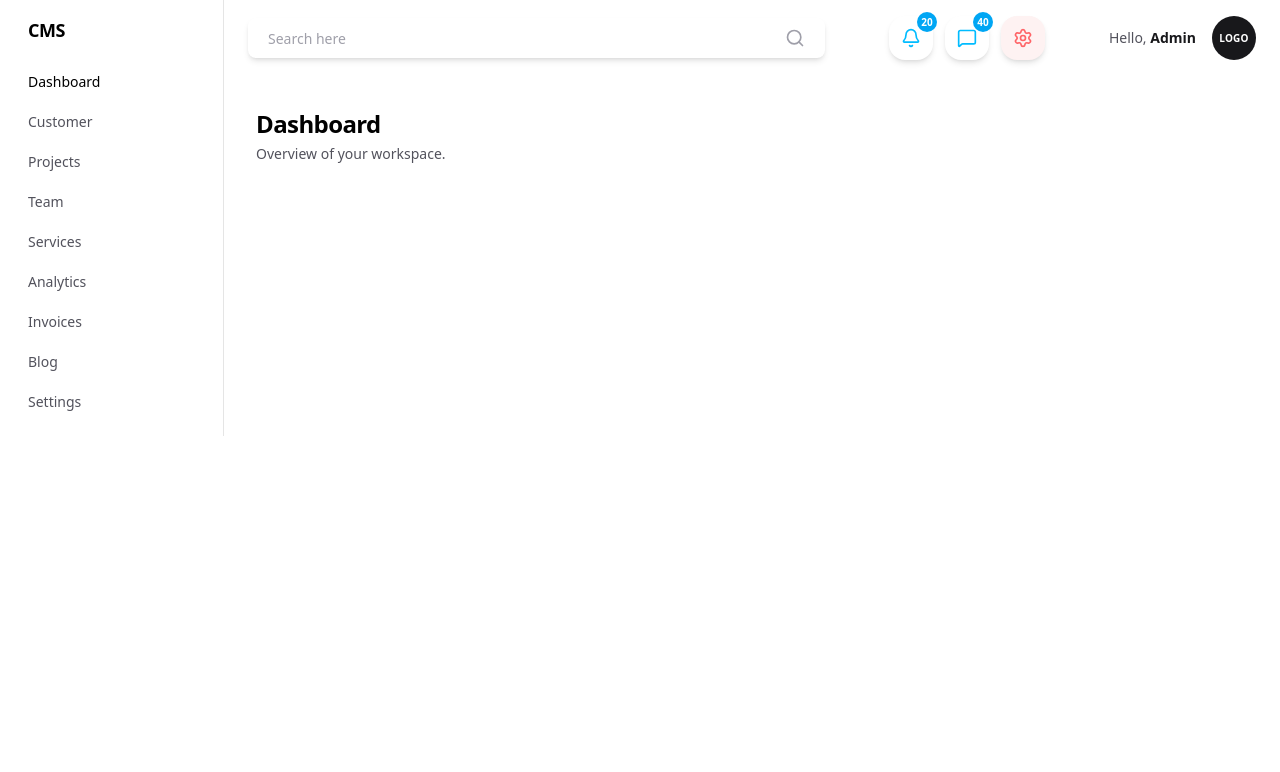
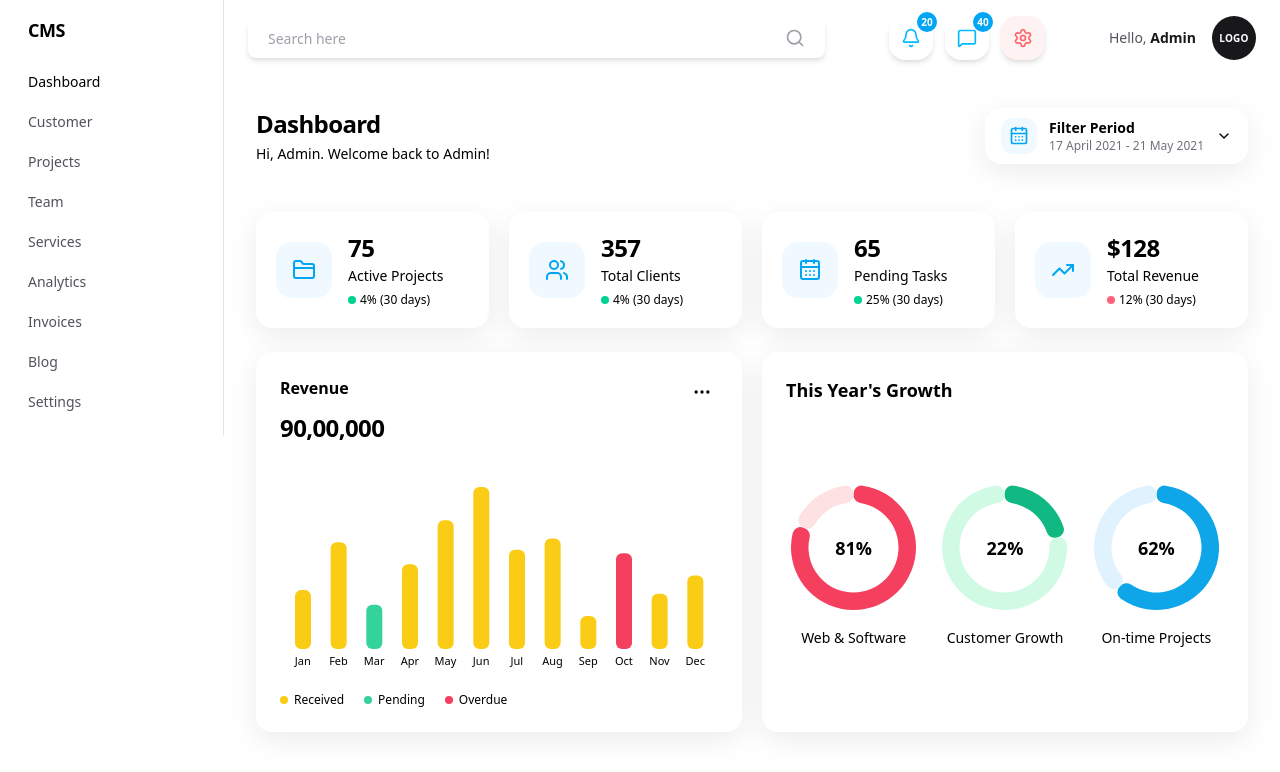
Before and after one commit to GoingGeniusGroup/CMS, a Next.js app: page /dashboard in a window 1280 px wide. Shown: the top 772 px of the page. Built offline with nearby package versions, Linux system fonts and the light colour scheme.

Commit message:
Dashboard Page - 2882

```diff
--- a/app/(app)/dashboard/page.tsx
+++ b/app/(app)/dashboard/page.tsx
@@ -1,9 +1,341 @@
+"use client";
+
+import { useState } from "react";
+import {
+  Bar,
+  BarChart,
+  Cell,
+  Pie,
+  PieChart,
+  ResponsiveContainer,
+  Tooltip,
+  XAxis,
+} from "recharts";
+import {
+  CalendarDays,
+  ChevronDown,
+  Download,
+  Eye,
+  FolderClosed,
+  MoreHorizontal,
+  Trash2,
+  TrendingUp,
+  Users,
+} from "lucide-react";
 import { PageHeader } from "@/components/PageHeader";
+
+type RevenueDatum = {
+  month: string;
+  value: number;
+  status: "received" | "pending" | "overdue";
+  badge?: string;
+};
+
+const revenueData: RevenueDatum[] = [
+  { month: "Jan", value: 32, status: "received" },
+  { month: "Feb", value: 58, status: "received", badge: "12k" },
+  { month: "Mar", value: 24, status: "pending" },
+  { month: "Apr", value: 46, status: "received" },
+  { month: "May", value: 70, status: "received" },
+  { month: "Jun", value: 88, status: "received", badge: "47k" },
+  { month: "Jul", value: 54, status: "received" },
+  { month: "Aug", value: 60, status: "received" },
+  { month: "Sep", value: 18, status: "received" },
+  { month: "Oct", value: 52, status: "overdue", badge: "27k" },
+  { month: "Nov", value: 30, status: "received" },
+  { month: "Dec", value: 40, status: "received" },
+];
+
+const statusColors: Record<RevenueDatum["status"], string> = {
+  received: "#facc15",
+  pending: "#34d399",
+  overdue: "#f43f5e",
+};
+
+const growthData = [
+  { label: "Web & Software", value: 81, color: "#f43f5e", track: "#fee2e2" },
+  { label: "Customer Growth", value: 22, color: "#10b981", track: "#d1fae5" },
+  { label: "On-time Projects", value: 62, color: "#0ea5e9", track: "#e0f2fe" },
+];
+
+const stats = [
+  {
+    icon: FolderClosed,
+    value: "75",
+    label: "Active Projects",
+    delta: "4% (30 days)",
+    up: true,
+  },
+  {
+    icon: Users,
+    value: "357",
+    label: "Total Clients",
+    delta: "4% (30 days)",
+    up: true,
+  },
+  {
+    icon: CalendarDays,
+    value: "65",
+    label: "Pending Tasks",
+    delta: "25% (30 days)",
+    up: true,
+  },
+  {
+    icon: TrendingUp,
+    value: "$128",
+    label: "Total Revenue",
+    delta: "12% (30 days)",
+    up: false,
+  },
+];
 
 export default function DashboardPage() {
   return (
-    <>
-      <PageHeader title="Dashboard" description="Overview of your workspace." />
-    </>
+    <div className="space-y-6">
+      <div className="flex flex-wrap items-start justify-between gap-4">
+        <PageHeader title="Dashboard" description="Hi, Admin. Welcome back to Admin!" />
+        <FilterPeriod />
+      </div>
+
+      <section className="grid grid-cols-1 gap-5 sm:grid-cols-2 xl:grid-cols-4">
+        {stats.map((stat) => (
+          <StatCard key={stat.label} {...stat} />
+        ))}
+      </section>
+
+      <section className="grid grid-cols-1 gap-5 lg:grid-cols-2">
+        <RevenueCard />
+        <GrowthCard />
+      </section>
+    </div>
   );
 }
+
+function FilterPeriod() {
+  return (
+    <button
+      type="button"
+      className="flex items-center gap-3 rounded-2xl bg-white px-4 py-2.5 text-left shadow-[0_8px_30px_rgba(0,0,0,0.08)] transition-shadow hover:shadow-[0_8px_30px_rgba(0,0,0,0.14)]"
+    >
+      <span className="flex h-9 w-9 items-center justify-center rounded-xl bg-sky-50 text-sky-500">
+        <CalendarDays className="h-5 w-5" />
+      </span>
+      <span className="flex flex-col">
+        <span className="text-sm font-semibold text-black">
+          Filter Period
+        </span>
+        <span className="text-xs text-zinc-500">17 April 2021 - 21 May 2021</span>
+      </span>
+      <ChevronDown className="h-4 w-4 text-black" />
+    </button>
+  );
+}
+
+function StatCard({
+  icon: Icon,
+  value,
+  label,
+  delta,
+  up,
+}: {
+  icon: typeof FolderClosed;
+  value: string;
+  label: string;
+  delta: string;
+  up: boolean;
+}) {
+  return (
+    <div className="flex items-center gap-4 rounded-2xl bg-white p-5 shadow-[0_8px_30px_rgba(0,0,0,0.08)] transition-shadow hover:shadow-[0_12px_40px_rgba(0,0,0,0.12)]">
+      <span className="flex h-14 w-14 shrink-0 items-center justify-center rounded-2xl bg-sky-50 text-sky-500">
+        <Icon className="h-6 w-6" />
+      </span>
+      <div className="flex flex-col gap-0.5">
+        <span className="text-2xl font-bold tracking-tight text-black">
+          {value}
+        </span>
+        <span className="text-sm text-black">{label}</span>
+        <span className="mt-1 flex items-center gap-1 text-xs">
+          <span
+            className={`inline-block h-2 w-2 rounded-full ${
+              up ? "bg-emerald-400" : "bg-rose-400"
+            }`}
+          />
+          <span className="text-black">{delta}</span>
+        </span>
+      </div>
+    </div>
+  );
+}
+
+function RevenueTooltip({
+  active,
+  payload,
+}: {
+  active?: boolean;
+  payload?: Array<{ payload: RevenueDatum }>;
+}) {
+  if (!active || !payload?.length) return null;
+  const datum = payload[0].payload;
+  return (
+    <div className="rounded-lg bg-zinc-900 px-3 py-1.5 text-xs font-semibold text-white shadow-lg">
+      {datum.badge ?? `${datum.value}k`}
+    </div>
+  );
+}
+
+function RevenueCard() {
+  const [menuOpen, setMenuOpen] = useState(false);
+
+  return (
+    <div className="relative rounded-2xl bg-white p-6 shadow-[0_8px_30px_rgba(0,0,0,0.08)]">
+      <div className="flex items-start justify-between">
+        <div className="flex flex-col gap-3">
+          <h2 className="text-base font-semibold text-black">
+            Revenue
+          </h2>
+          <p className="text-2xl font-bold tracking-tight text-black">
+            90,00,000
+          </p>
+        </div>
+        <div className="relative">
+          <button
+            type="button"
+            onClick={() => setMenuOpen((open) => !open)}
+            className="flex h-8 w-8 items-center justify-center rounded-lg text-black transition-colors hover:bg-black/5"
+            aria-label="Revenue options"
+          >
+            <MoreHorizontal className="h-5 w-5" />
+          </button>
+          {menuOpen ? (
+            <div className="absolute right-0 top-10 z-10 w-36 overflow-hidden rounded-xl bg-white py-1 shadow-[0_8px_30px_rgba(0,0,0,0.16)]">
+              <MenuItem icon={Eye} label="View" />
+              <MenuItem icon={Download} label="Export" />
+              <MenuItem icon={Trash2} label="Remove" danger />
+            </div>
+          ) : null}
+        </div>
+      </div>
+
+      <div className="mt-4 h-56">
+        <ResponsiveContainer width="100%" height="100%">
+          <BarChart data={revenueData} barCategoryGap="28%">
+            <XAxis
+              dataKey="month"
+              axisLine={false}
+              tickLine={false}
+              tick={{ fontSize: 11, fill: "#000000" }}
+            />
+            <Tooltip
+              cursor={{ fill: "transparent" }}
+              content={<RevenueTooltip />}
+            />
+            <Bar dataKey="value" radius={[6, 6, 6, 6]} maxBarSize={18}>
+              {revenueData.map((entry) => (
+                <Cell key={entry.month} fill={statusColors[entry.status]} />
+              ))}
+            </Bar>
+          </BarChart>
+        </ResponsiveContainer>
+      </div>
+
+      <div className="mt-2 flex items-center gap-5 text-xs text-black">
+        <Legend color="#facc15" label="Received" />
+        <Legend color="#34d399" label="Pending" />
+        <Legend color="#f43f5e" label="Overdue" />
+      </div>
+    </div>
+  );
+}
+
+function MenuItem({
+  icon: Icon,
+  label,
+  danger,
+}: {
+  icon: typeof Eye;
+  label: string;
+  danger?: boolean;
+}) {
+  return (
+    <button
+      type="button"
+      className={`flex w-full items-center gap-2 px-3 py-2 text-sm transition-colors hover:bg-black/5 ${
+        danger ? "text-rose-500" : "text-black"
+      }`}
+    >
+      <Icon className="h-4 w-4" />
+      {label}
+    </button>
+  );
+}
+
+function Legend({ color, label }: { color: string; label: string }) {
+  return (
+    <span className="flex items-center gap-1.5">
+      <span className="inline-block h-2 w-2 rounded-full" style={{ backgroundColor: color }} />
+      {label}
+    </span>
+  );
+}
+
+function GrowthCard() {
+  return (
+    <div className="flex h-full flex-col rounded-2xl bg-white p-6 shadow-[0_8px_30px_rgba(0,0,0,0.08)]">
+      <h2 className="text-lg font-bold text-black">
+        This Year&apos;s Growth
+      </h2>
+      <div className="mt-4 grid flex-1 grid-cols-1 place-items-center gap-4 sm:grid-cols-3">
+        {growthData.map((item) => (
+          <GrowthRing key={item.label} {...item} />
+        ))}
+      </div>
+    </div>
+  );
+}
+
+function GrowthRing({
+  label,
+  value,
+  color,
+  track,
+}: {
+  label: string;
+  value: number;
+  color: string;
+  track: string;
+}) {
+  const data = [
+    { name: "value", value },
+    { name: "rest", value: 100 - value },
+  ];
+
+  return (
+    <div className="flex h-full w-full flex-col items-center justify-center gap-3">
+      <div className="relative aspect-square w-full max-w-[140px]">
+        <ResponsiveContainer width="100%" height="100%">
+          <PieChart>
+            <Pie
+              data={data}
+              dataKey="value"
+              innerRadius="72%"
+              outerRadius="100%"
+              startAngle={90}
+              endAngle={-270}
+              stroke="none"
+              cornerRadius={8}
+            >
+              <Cell fill={color} />
+              <Cell fill={track} />
+            </Pie>
+          </PieChart>
+        </ResponsiveContainer>
+        <span className="absolute inset-0 flex items-center justify-center text-lg font-bold text-black">
+          {value}%
+        </span>
+      </div>
+      <span className="text-sm font-medium text-black">
+        {label}
+      </span>
+    </div>
+  );
+}
--- a/components/PageHeader.tsx
+++ b/components/PageHeader.tsx
@@ -11,9 +11,9 @@ export function PageHeader({
 }) {
   return (
     <div className="mb-6 flex flex-col gap-1">
-      <h1 className="text-2xl font-semibold tracking-tight">{title}</h1>
+      <h1 className="text-2xl font-semibold tracking-tight text-black">{title}</h1>
       {description ? (
-        <p className="text-sm text-zinc-600 dark:text-zinc-400">{description}</p>
+        <p className="text-sm text-black">{description}</p>
       ) : null}
     </div>
   );
```
